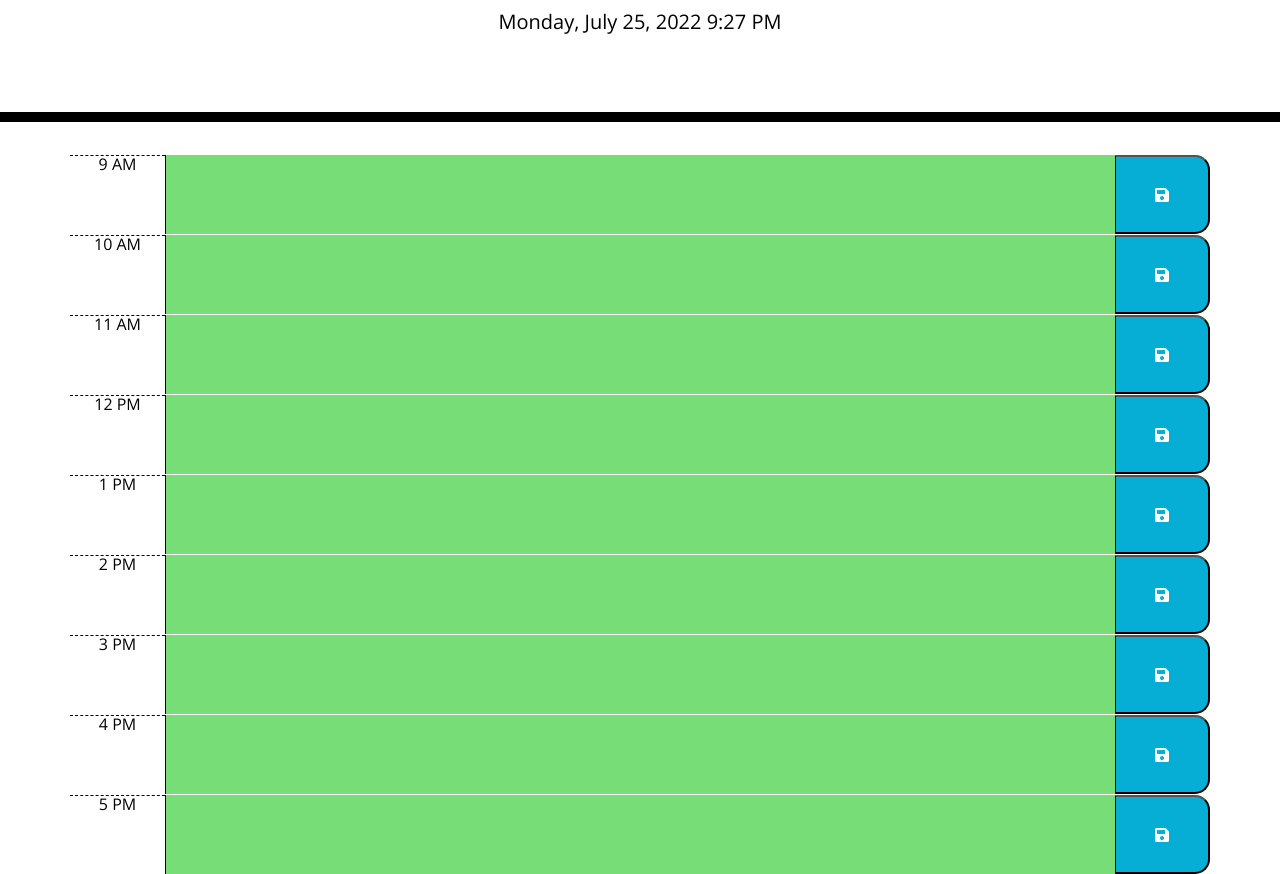
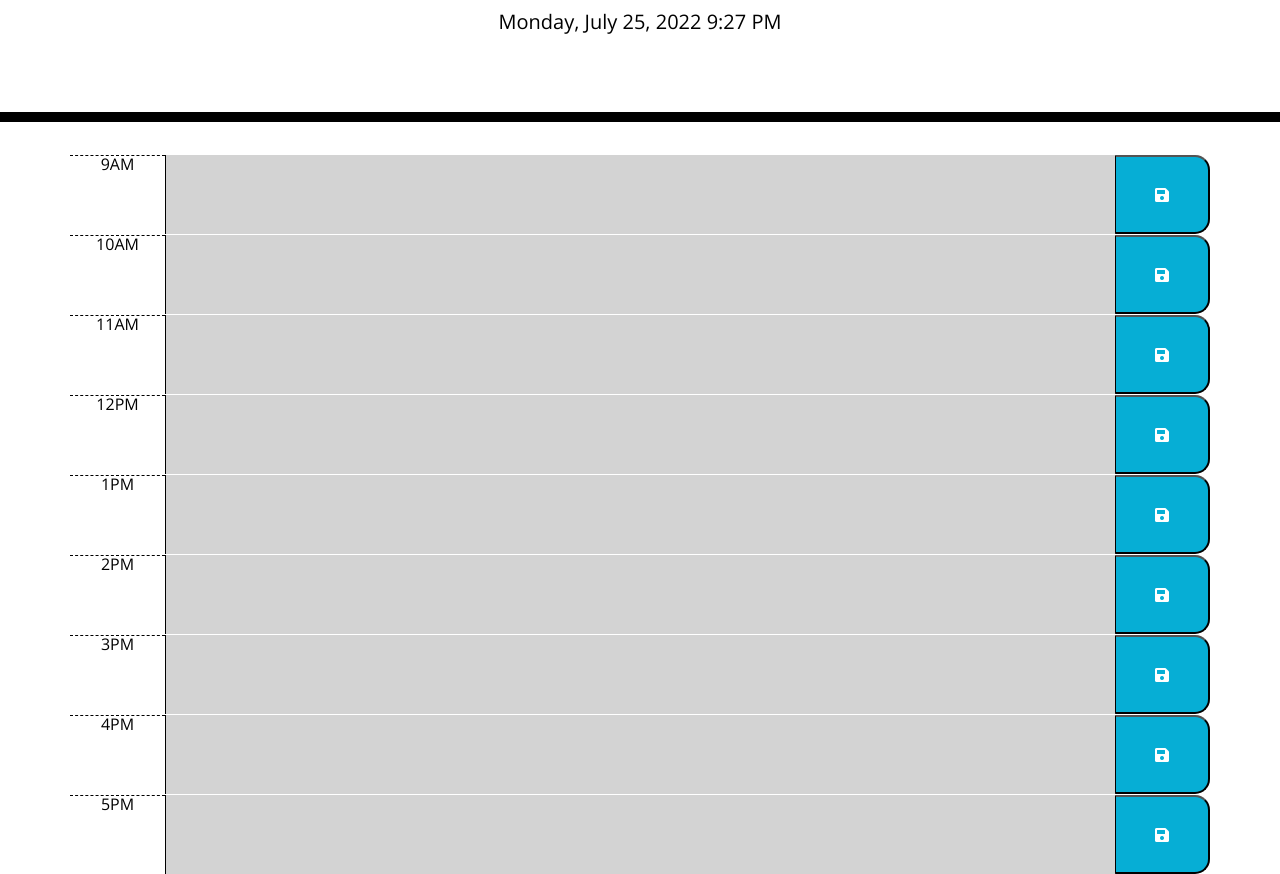
Before and after one commit to sflores926/Work-Day-Scheduler, a plain HTML site: page index.html in a window 1280 px wide. Shown: the part 182-1056 px from the top of the page. Drawn offline with nearby package versions, Linux system fonts and the light colour scheme.

Commit message:
got the timBlock function to work, changed the id numbers in HTML to 24hour clock numbers so it matched the var hour time

```diff
--- a/Assets/script.js
+++ b/Assets/script.js
@@ -1,10 +1,8 @@
 //function for current day and time
 $('#currentDay').html(moment().format('LLLL'));
 
-
 $(document).ready(function() {
 //assigned variables
-
 var saveBtn = $(".saveBtn");
 // var time = $(".time-block");
 
@@ -12,16 +10,19 @@ var saveBtn = $(".saveBtn");
 //time block to indicate if the event is in the past, present, and future
 function timeBlock() {
     var hour = moment().hours();
+    console.log(hour);
 
-    //loop to c
+    //loop to color code the times
     $(".time-block").each(function () {
         var currentHr = parseInt($(this).attr("id"));
+        console.log(currentHr);
 
-        if (hour > currentHr) {
+
+        if (currentHr < hour) {
             $(this).removeClass("future");
             $(this).removeClass("present");
             $(this).addClass("past");
-        } else if (hour === currentHr) {
+        } else if (currentHr == hour) {
             $(this).removeClass("past");
             $(this).removeClass("future");
             $(this).addClass("present");
@@ -30,6 +31,7 @@ function timeBlock() {
             $(this).removeClass("past");
             $(this).addClass("future");
         }
+        console.log(this);
 
     })
 };
@@ -66,11 +68,11 @@ function eventPlanner() {
 
     });
 
-  timeBlock();
+
 }
 
+timeBlock();
 eventPlanner();
 
 
-
-});
+})
--- a/index.html
+++ b/index.html
@@ -32,64 +32,64 @@
       <!-- Timeblocks go here -->
 
       <!-- 9 am -->
-      <div id="hour9" class="row time-block">
-        <div class="hour col-md-1">9 AM</div>
+      <div id="9" class="row time-block">
+        <div class="hour col-md-1">9AM</div>
         <textarea class="col-md-10 text"></textarea>
         <button class= "saveBtn col-md-1"><i class="fas fa-save"></i></button>
       </div>
 
       <!--10 am-->
-      <div id="hour10" class="row time-block">
-        <div class="hour col-md-1">10 AM</div>
+      <div id="10" class="row time-block">
+        <div class="hour col-md-1">10AM</div>
         <textarea class="col-md-10 text" ></textarea>
         <button class= "saveBtn col-md-1"><i class="fas fa-save"></i></button>
       </div>
 
       <!--11 am-->
-      <div id="hour11" class="row time-block">
-        <div class="hour col-md-1">11 AM</div>
+      <div id="11" class="row time-block">
+        <div class="hour col-md-1">11AM</div>
         <textarea class="col-md-10 text"></textarea>
         <button class= "saveBtn col-md-1"><i class="fas fa-save"></i></button>
       </div>
 
       <!--12 pm-->
-      <div id="hour12" class="row time-block">
-        <div class="hour col-md-1">12 PM</div>
+      <div id="12" class="row time-block">
+        <div class="hour col-md-1">12PM</div>
         <textarea class="col-md-10 text"></textarea>
         <button class= "saveBtn col-md-1"><i class="fas fa-save"></i></button>
       </div>
 
       <!--1 pm-->
-      <div id="hour1" class="row time-block">
-        <div class="hour col-md-1">1 PM</div>
+      <div id="13" class="row time-block">
+        <div class="hour col-md-1">1PM</div>
         <textarea class="col-md-10 text"></textarea>
         <button class= "saveBtn col-md-1"><i class="fas fa-save"></i></button>
       </div>
 
       <!--2 pm-->
-      <div id="hour2" class="row time-block">
-        <div class="hour col-md-1">2 PM</div>
+      <div id="14" class="row time-block">
+        <div class="hour col-md-1">2PM</div>
         <textarea class="col-md-10 text"></textarea>
         <button class= "saveBtn col-md-1"><i class="fas fa-save"></i></button>
       </div>
 
       <!--3 pm-->
-      <div id="hour3" class="row time-block">
-        <div class="hour col-md-1">3 PM</div>
+      <div id="15" class="row time-block">
+        <div class="hour col-md-1">3PM</div>
         <textarea class="col-md-10 text"></textarea>
         <button class= "saveBtn col-md-1"><i class="fas fa-save"></i></button>
       </div>
 
       <!--4 pm-->
-      <div id="hour4" class="row time-block">
-        <div class="hour col-md-1">4 PM</div>
+      <div id="16" class="row time-block">
+        <div class="hour col-md-1">4PM</div>
         <textarea class="col-md-10 text"></textarea>
         <button class= "saveBtn col-md-1"><i class="fas fa-save"></i></button>
       </div>
 
       <!--5 pm-->
-      <div id="hour5" class="row time-block">
-        <div class="hour col-md-1">5 PM</div>
+      <div id="17" class="row time-block">
+        <div class="hour col-md-1">5PM</div>
         <textarea class="col-md-10 text"></textarea>
         <button class= "saveBtn col-md-1"><i class="fas fa-save"></i></button>
       </div>
```
